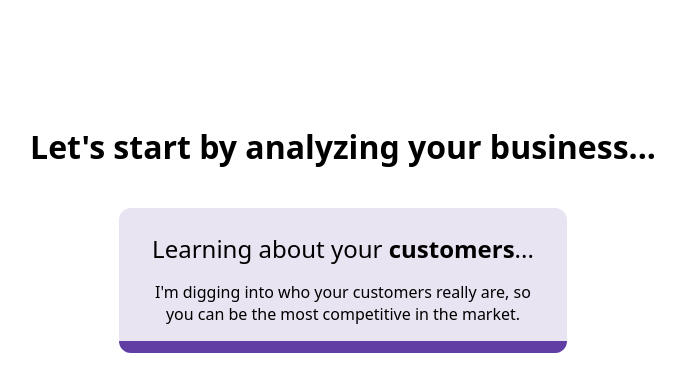
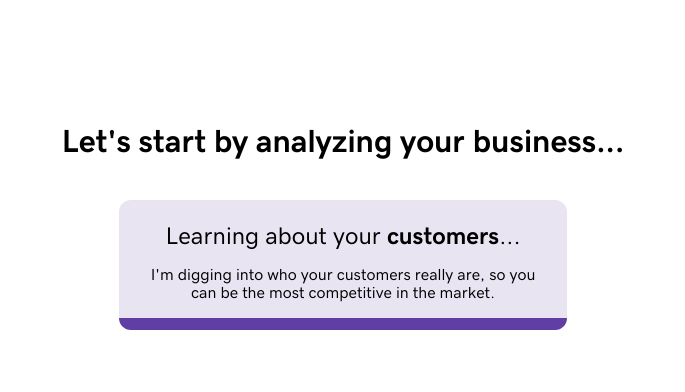
Before and after one commit to enelmes-godaddy/airo-marketing-consultant, a React (Vite) app: page / in a window 1280 px wide. Shown: the top 392 px of the page, without its empty margins (297-982 px from the left). Built offline with nearby package versions, Linux system fonts and the light colour scheme.

Commit message:
add fonts

```diff
--- a/src/index.css
+++ b/src/index.css
@@ -1,5 +1,19 @@
+@font-face {
+  font-family: 'gdsherpa';
+  src: url('./fonts/gdsherpa-regular.woff2') format('woff2');
+  font-weight: 500;
+  font-style: normal;
+}
+
+@font-face {
+  font-family: 'gdsherpa';
+  src: url('./fonts/gdsherpa-bold.woff2') format('woff2');
+  font-weight: 700;
+  font-style: normal;
+}
+
 :root {
-  font-family: system-ui, Avenir, Helvetica, Arial, sans-serif;
+  font-family: gdsherpa, Helvetica, Arial, sans-serif;
 }
 
 body {
```
Also changed, not shown: src/fonts/GDSherpa-bold.woff2 (added), src/fonts/GDSherpa-regular.woff2 (added).
